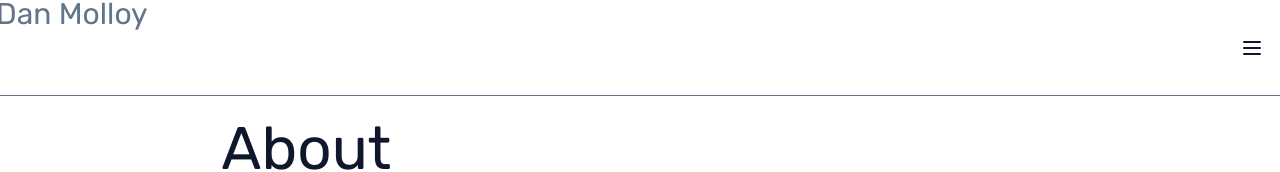
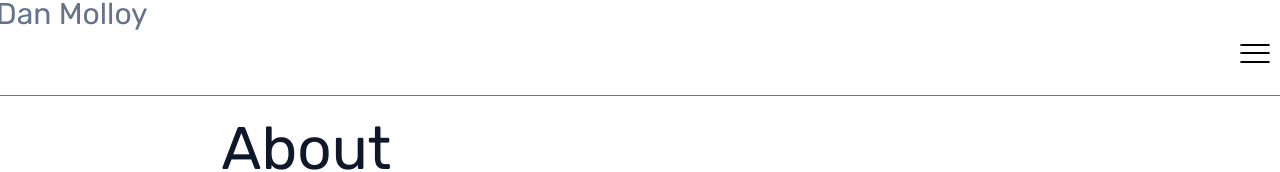
Before and after one commit to danmolloy/danmolloy.io, a Next.js app: page /about in a window 1280 px wide. Shown: the top 172 px of the page. Built offline with nearby package versions, Linux system fonts and the light colour scheme.

Commit message:
spring menu icon

```diff
--- a/components/layout.js
+++ b/components/layout.js
@@ -16,7 +16,7 @@ export default function Layout({ children, home }) {
             <h2 className='text-3xl '>Dan Molloy</h2>
             </a>
           </Link>
-            <MenuIcon showMenu={() => setShowMenu(!showMenu)}/>
+            <MenuIcon setShowMenu={() => setShowMenu(!showMenu)} showMenu={showMenu}/>
         </header>
         {showMenu && <Menu showMenu={() => setShowMenu(false)}/>}
         <div className='body'>
--- a/components/menu.js
+++ b/components/menu.js
@@ -1,12 +1,8 @@
 import Link from "next/link";
-import { AiOutlineClose } from 'react-icons/ai'
 
 export default function Menu(props) {
   return (
     <div className="menu">
-      <button className="" onClick={() => props.showMenu()}>
-        <AiOutlineClose className="w-10 h-10 text-black rounded-full p-2 hover:bg-slate-200 active:bg-slate-300"/>
-      </button>
       <Link href="/"><a className="menu-items">Home</a></Link>
       <Link href="/about" ><a className="menu-items">About</a></Link>
       <Link href="/projects" ><a className="menu-items">Web Projects</a></Link>
--- a/components/menuIcon.js
+++ b/components/menuIcon.js
@@ -1,10 +1,21 @@
-export default function MenuIcon(props) {
-  const handleClick = () => {
-    props.showMenu()
-  }
+import { useSpring, animated } from 'react-spring';
+
+export default function MenuIcon({showMenu, setShowMenu}) {
+
+  const props = useSpring({ to: {transform: showMenu ? "scaleX(1) translate(0px, 0px) rotate(42deg)" : "scaleX(1) translate(0px, 0px) rotate(0deg)"}, from: {transform: "scaleX(1) translate(0px, 0px) rotate(0deg)" } })
+  const props2 = useSpring({ to: {opacity: showMenu ? 0 : 1}, from: {opacity: 1}})/* ({ to: {transform: "translate(10px, 0px) "}, from: {transform: "translate(0px, 0px) " } }) */
+  const props3 = useSpring({ to: {transform: showMenu ?"scaleX(1) translate(-12px, 8px) rotate(-43deg)": "scaleX(1) translate(0px, 0px) rotate(0deg)" }, from: {transform: "scaleX(1) translate(0px, 0px) rotate(0deg)" } })
+
+
+
   return (
-      <svg onClick={() => handleClick()} xmlns="http://www.w3.org/2000/svg" className="menu-icon" fill="none" viewBox="0 0 24 24" stroke="currentColor">
-        <path strokeLinecap="round" strokeLinejoin="round" strokeWidth={2} d="M4 6h16M4 12h16M4 18h16" />
-      </svg>
+      <button className="menu-icon" onClick={() => setShowMenu()}>
+        <svg width="30" height="22" className='m-2' >
+          <animated.rect style={props} width="30" height="2" rx="2" />
+          <animated.rect style={props2} y="8" width="30" height="2" rx="2"/>
+          <animated.rect style={props3} y="17" width="30" height="2" rx="2"/>
+        </svg>
+      </button>
+
   )
 }
--- a/package.json
+++ b/package.json
@@ -15,6 +15,7 @@
     "react": "17.0.2",
     "react-dom": "17.0.2",
     "react-icons": "^4.3.1",
+    "react-spring": "^9.4.4",
     "yup": "^0.32.11"
   },
   "devDependencies": {
--- /dev/null
+++ b/pages/spring.js
@@ -0,0 +1,9 @@
+import { useSpring, animated } from "react-spring"
+
+export default function Spring() {
+  const props = useSpring({ loop: {reverse: true}, config:{duration: 1000},to: { rotateX: 0 }, from: { rotateX: 180 } })
+
+  return (
+    <animated.div style={props}>Hello</animated.div>
+  )
+}
--- a/styles/globals.css
+++ b/styles/globals.css
@@ -36,10 +36,10 @@
     @apply self-start
   }
   .menu-icon {
-    @apply h-10 w-10 rounded-full hover:bg-slate-200 active:bg-slate-300 p-2 m-2
+    @apply h-10 w-10 rounded-full hover:fill-slate-500 active:fill-slate-400 p-2 m-4
   }
   .menu {
-    @apply flex flex-col border border-slate-400 w-2/3 sm:w-1/3 self-end z-10 bg-white fixed items-start p-2
+    @apply flex flex-col border border-t-0 border-slate-400 w-2/3 sm:w-1/3 self-end z-10 bg-white fixed items-start p-2 mt-24
   }
   .menu-items {
     @apply hover:bg-slate-200 active:bg-slate-300 w-full p-2 text-slate-900 hover:no-underline
```
Also changed, not shown: 2 other files (tests, documents, lock files or other folders).
